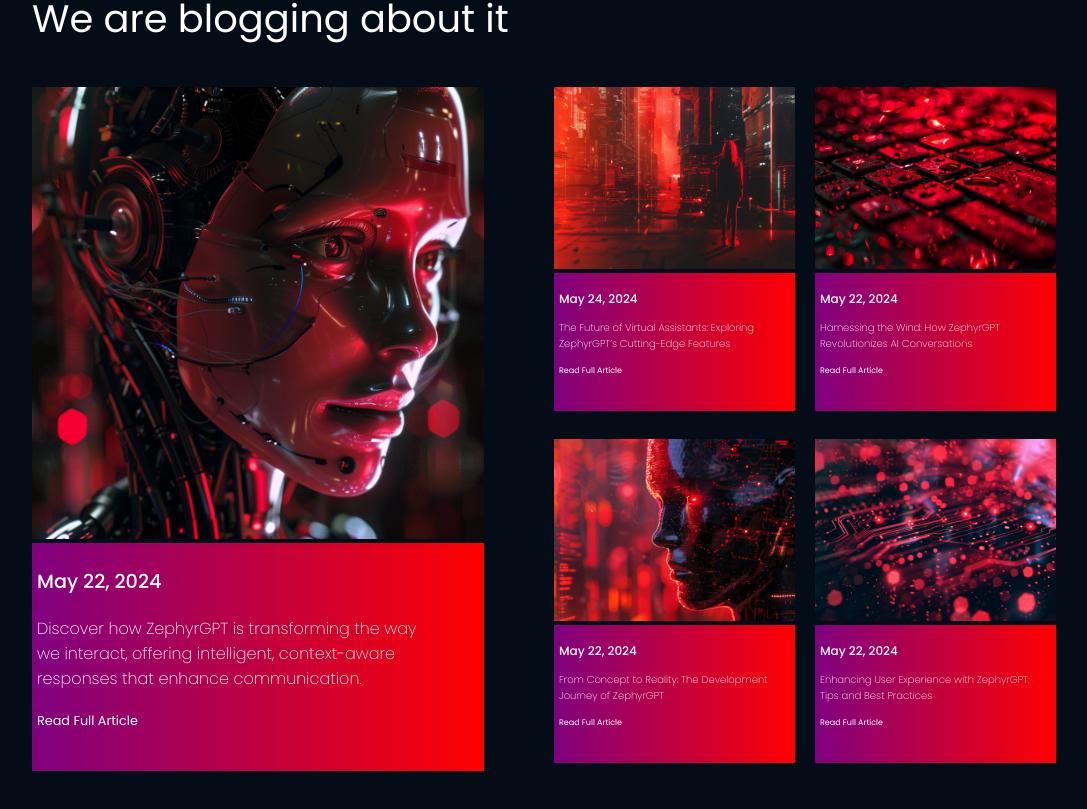
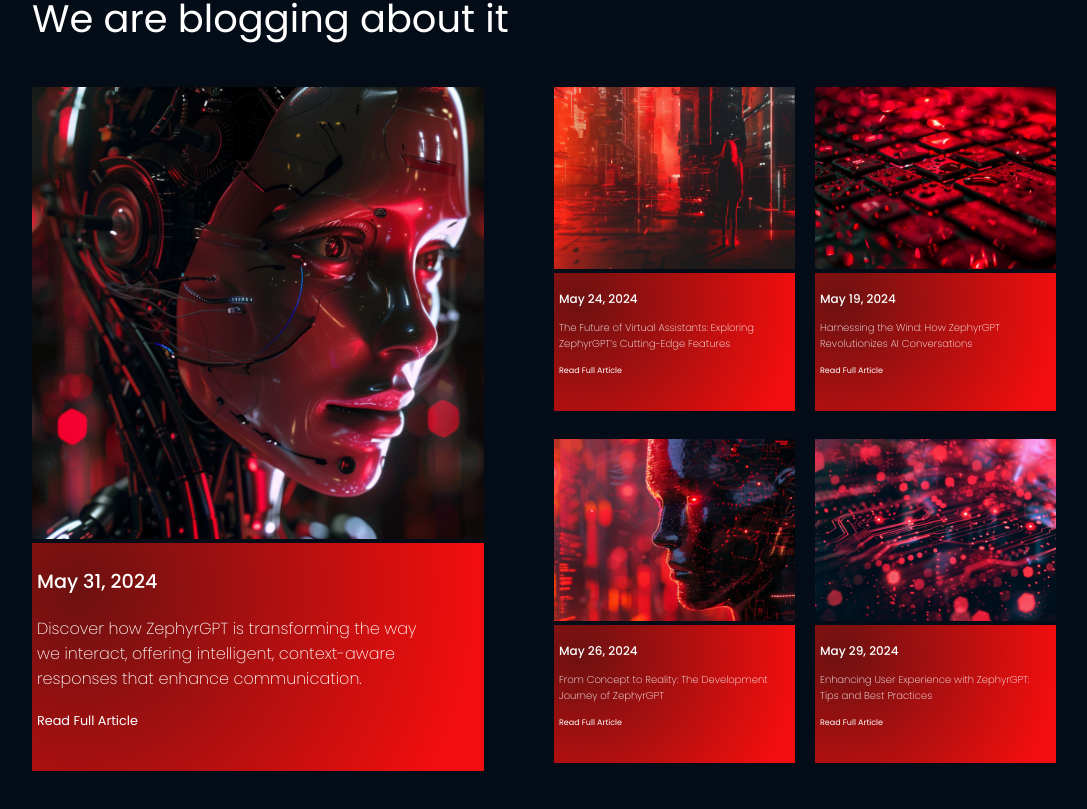
Before and after one commit to FranThe3rd/ZephyrGPT, a React (Create React App) app: page /#/ in a window 1280 px wide. Shown: the part 2416-3225 px from the top of the page, without its empty margins (96-1183 px from the left). Built offline with nearby package versions, Linux system fonts and the light colour scheme.

Commit message:
minor changes on the date

```diff
--- a/src/pages/home/home.css
+++ b/src/pages/home/home.css
@@ -347,9 +347,8 @@
     padding-top: 5px;
     width: 90%;
     padding-bottom: 20px;
-    background: -moz-linear-gradient(left, purple, red);
-    background: -webkit-linear-gradient(left, purple, red);
-    background: linear-gradient(to right, purple, red);
+    background: radial-gradient(circle at 10% 20%, rgb(108, 17, 17) 0%, rgb(242, 14, 14) 90%);
+
 
 }
 
@@ -415,9 +414,8 @@
     padding-top: 5px;
     width: 100%;
     padding-bottom: 20px;
-    background: -moz-linear-gradient(left, purple, red);
-    background: -webkit-linear-gradient(left, purple, red);
-    background: linear-gradient(to right, purple, red);
+    background: radial-gradient(circle at 10% 20%, rgb(108, 17, 17) 0%, rgb(242, 14, 14) 90%);
+
 }
 
 .home-blog-sub1-overlay h3,
--- a/src/pages/home/home.jsx
+++ b/src/pages/home/home.jsx
@@ -96,7 +96,7 @@ const Home = () => {
           <div className='home-blog-main'>
             <img src={mainImg} alt="" />
             <div className='home-blog-main-overlay'>
-              <h3>May 22, 2024</h3>
+              <h3>May 31, 2024</h3>
               <p>Discover how ZephyrGPT is transforming the way we interact, offering intelligent, context-aware responses that enhance communication.</p>
               <h5>Read Full Article</h5>
             </div>
@@ -116,7 +116,7 @@ const Home = () => {
           <div className='home-blog-sub2'>
             <img src={sub2Img} alt="" />
             <div className='home-blog-sub2-overlay'>
-              <h3>May 22, 2024</h3>
+              <h3>May 19, 2024</h3>
               <p>Harnessing the Wind: How ZephyrGPT Revolutionizes AI Conversations</p>
               <h5>Read Full Article</h5>
             </div>
@@ -124,7 +124,7 @@ const Home = () => {
           <div className='home-blog-sub3'>
             <img src={sub3Img} alt="" />
             <div className='home-blog-sub3-overlay'>
-              <h3>May 22, 2024</h3>
+              <h3>May 26, 2024</h3>
               <p>From Concept to Reality: The Development Journey of ZephyrGPT</p>
               <h5>Read Full Article</h5>
             </div>
@@ -132,7 +132,7 @@ const Home = () => {
           <div className='home-blog-sub4'>
             <img src={sub4Img} alt="" />
             <div className='home-blog-sub4-overlay'>
-              <h3>May 22, 2024</h3>
+              <h3>May 29, 2024</h3>
               <p>Enhancing User Experience with ZephyrGPT: Tips and Best Practices
               </p>
               <h5>Read Full Article</h5>
```
